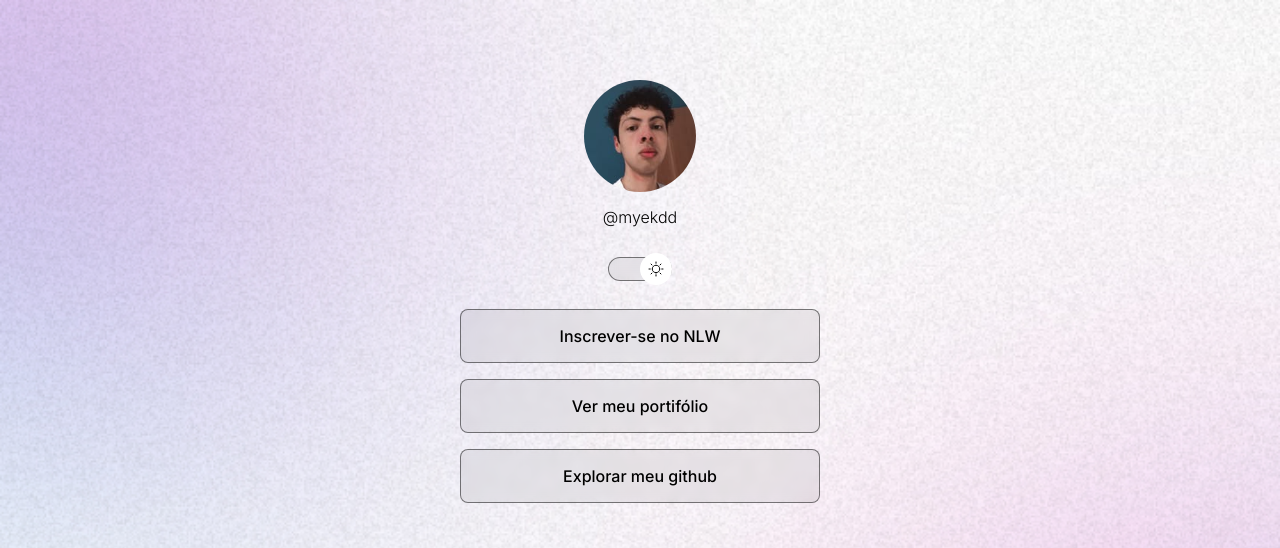
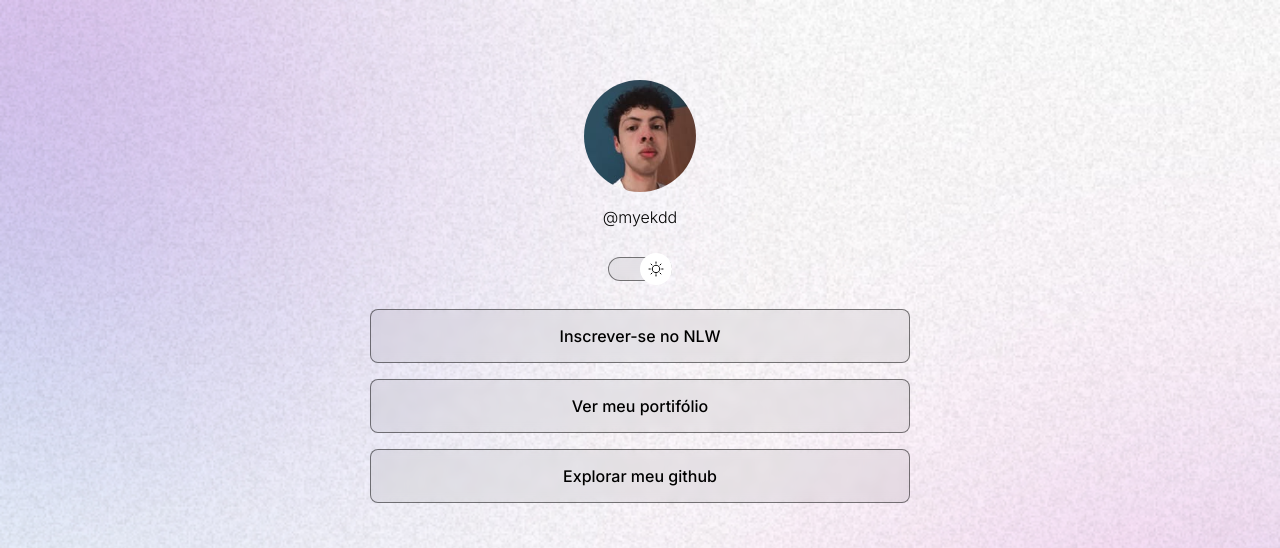
Before and after one commit to myekd/projeto-rocketseat, a plain HTML site: page index.html in a window 1280 px wide. Shown: the top 548 px of the page. Drawn offline with nearby package versions, Linux system fonts and the light colour scheme.

Commit message:
adjust container width

```diff
--- a/style.css
+++ b/style.css
@@ -42,9 +42,10 @@ body * {
   color: var(--text-color);
 }
 #container {
-  width: 360px;
-  height: 712px;
+  width: 100%;
+  max-width: 588px;
   margin: 56px auto 0px;
+  padding: 0 24px;
 }
 
 #profile {
```
